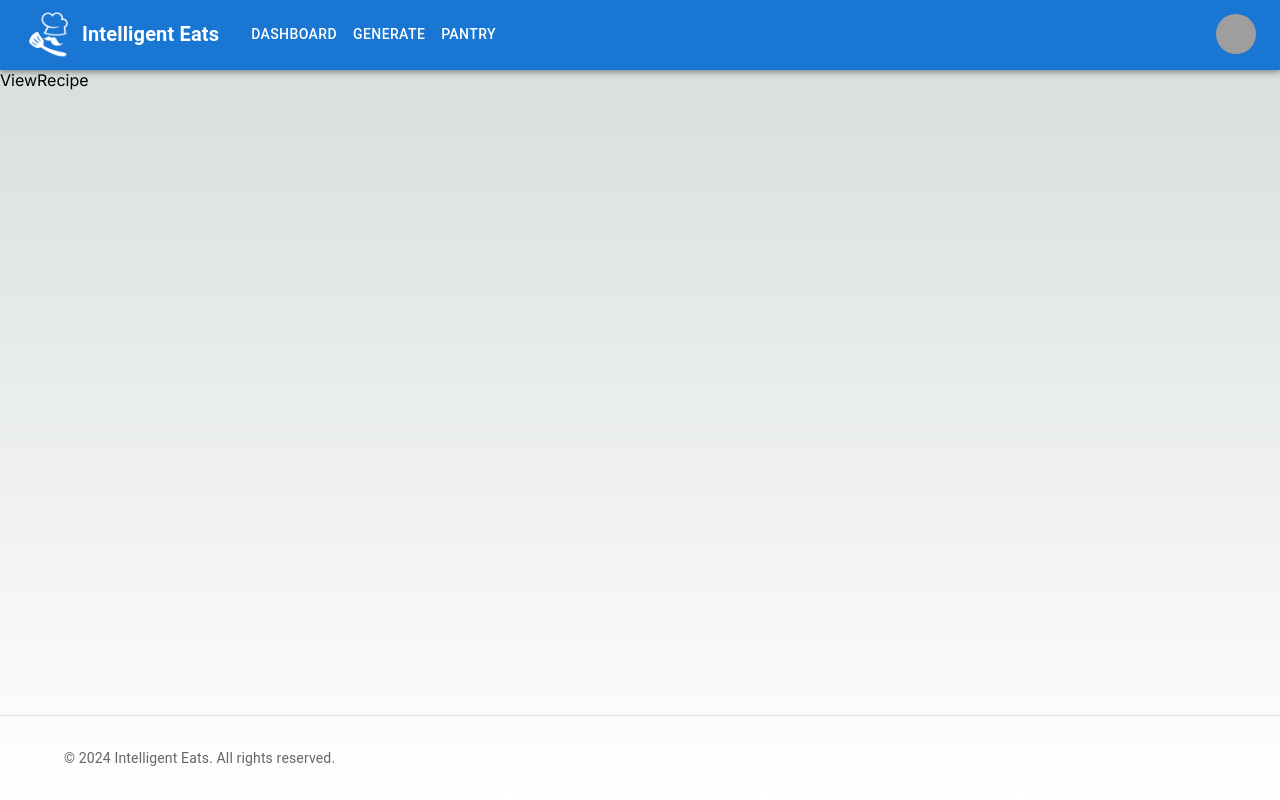
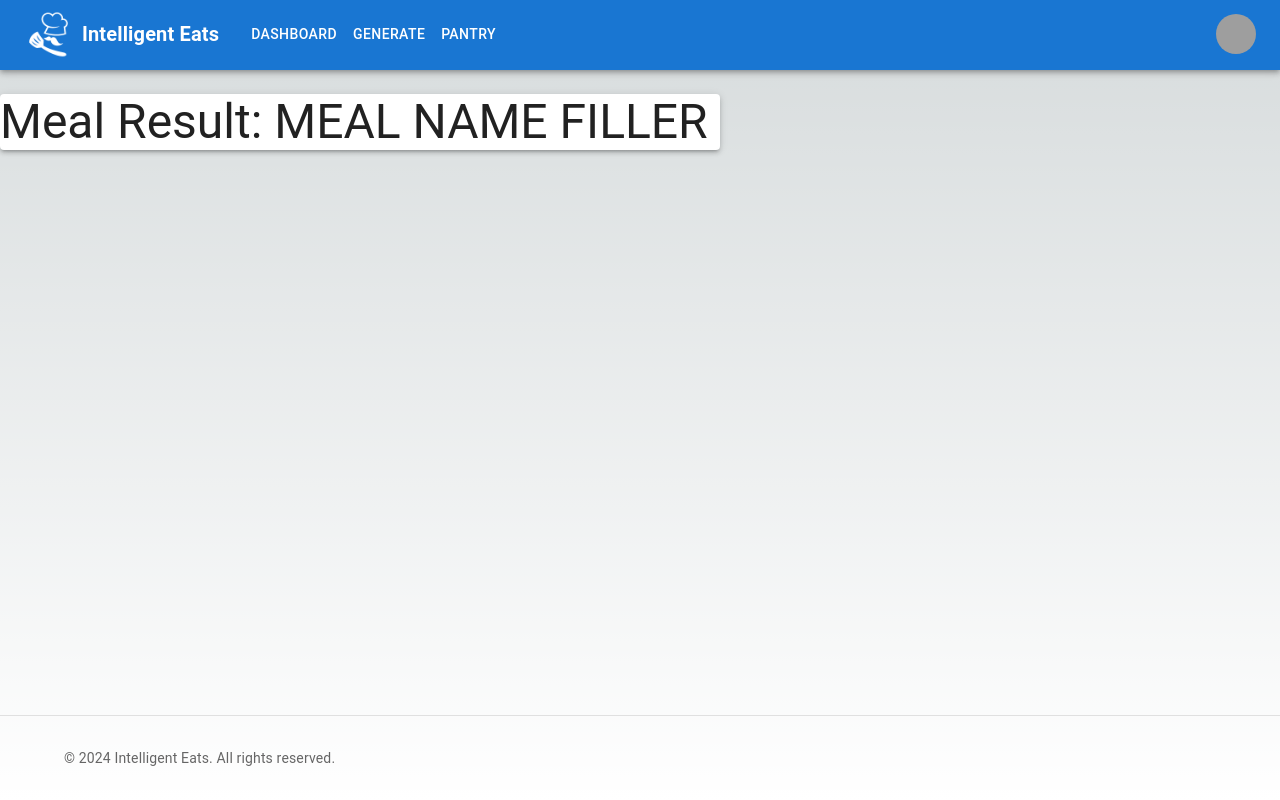
Before and after one commit to UOA-CS732-SE750-Students-2024/project-group-teal-turtles, a Next.js app in the folder frontend/: page /view-meal in a window 1280 px wide. Built offline with nearby package versions, Linux system fonts and the light colour scheme; grey boxes are pictures that could not be loaded.

Commit message:
feat: new page view meal

```diff
--- a/frontend/package.json
+++ b/frontend/package.json
@@ -14,6 +14,7 @@
 		"@mui/icons-material": "^5.15.15",
 		"@mui/material": "^5.15.15",
 		"axios": "^1.6.8",
+		"dotenv": "^16.4.5",
 		"firebase": "^10.11.0",
 		"next": "14.1.4",
 		"react": "^18",
--- a/frontend/src/app/(with-layout)/view-meal/page.jsx
+++ b/frontend/src/app/(with-layout)/view-meal/page.jsx
@@ -1,7 +1,8 @@
 "use client";
 
 import React from "react";
+import ViewMealCard from "@/components/ViewMeal/ViewMealCard";
 
 export default function ViewMeal() {
-	return <div>ViewRecipe</div>;
+	return <ViewMealCard></ViewMealCard>;
 }
--- /dev/null
+++ b/frontend/src/components/ViewMeal/ViewMealCard.jsx
@@ -0,0 +1,48 @@
+import { Box, Paper, Typography } from "@mui/material";
+import { useRouter } from "next/navigation";
+import axios from "axios";
+
+export default function ViewMealCard() {
+	const router = useRouter();
+	const mealName = "MEAL NAME FILLER";
+	const ingredientsUser = "INGREDIENTS FILLER";
+	const ingredientsNeeded = "INGREDIENTS FILLER";
+	// if (router.query.generationOption === "Remix") {
+	// 	axios
+	// 		.post(
+	// 			`${process.env.BACKEND_URL}/generation/remix`,
+	// 			{
+	// 				mealToRemix: mealToRemix,
+	// 				favouriteMeals: userFavouriteMeals,
+	// 				dislikedIngredients: userDislikedIngredients,
+	// 				mealType: userParameters.mealType,
+	// 				cuisine: userParameters.cuisine,
+	// 				dietaryRequirements: userParameters.dietaryRequirements
+	// 			},
+	// 			{
+	// 				headers: {
+	// 					Authorization: authToken
+	// 				}
+	// 			}
+	// 		)
+	// 		.then((response) => {});
+	// } else if (router.query.generationOption === "Prompt") {
+	// } else if (router.query.generationOption === "Basic") {
+	// } else if (router.query.generationOption === "Strict") {
+	// }
+
+	return (
+		<Box>
+			<Paper
+				elevation={3}
+				sx={{ backgroundColor: "#FFFFFF", maxWidth: "calc(100vw - 560px)" }}
+				alignItems="center"
+				justifyContent="center"
+			>
+				<Typography variant="h3" sx={{ mt: 3, mb: 1 }}>
+					Meal Result: {mealName}
+				</Typography>
+			</Paper>
+		</Box>
+	);
+}
```
Also changed, not shown: 1 other file (tests, documents, lock files or other folders).
